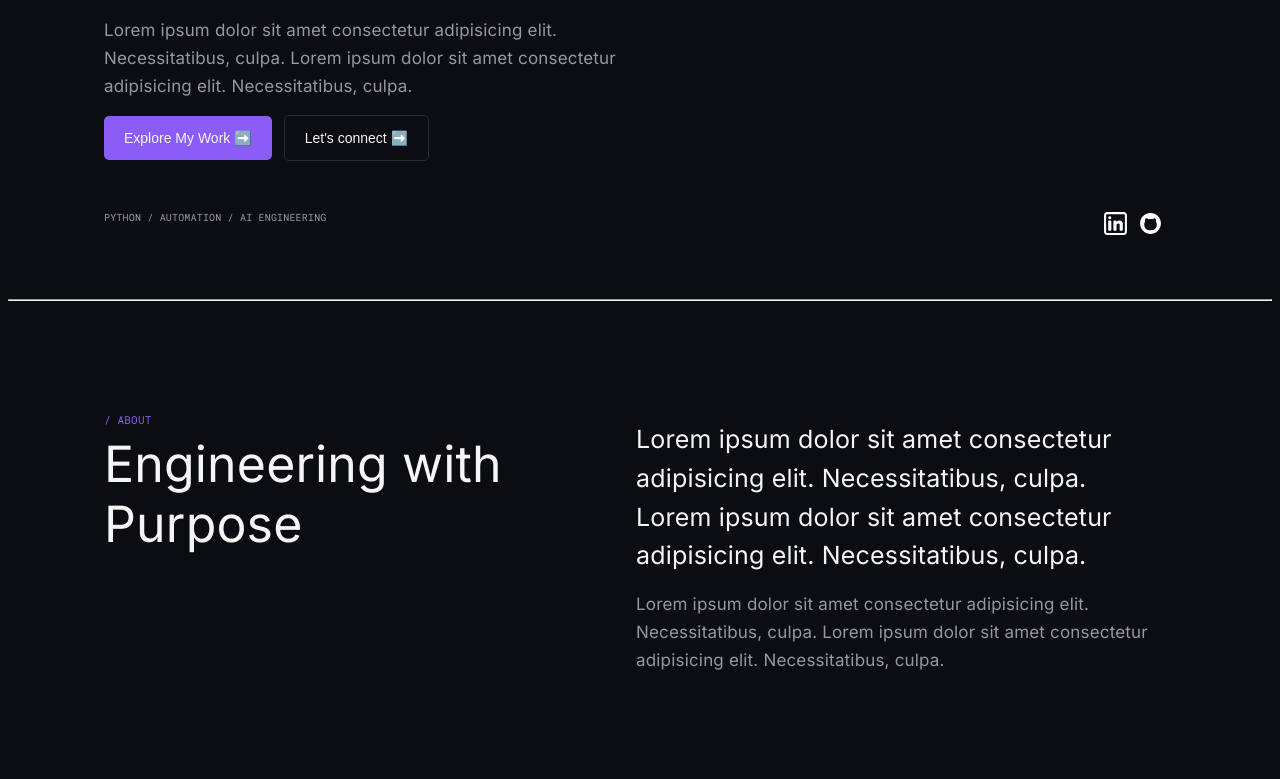
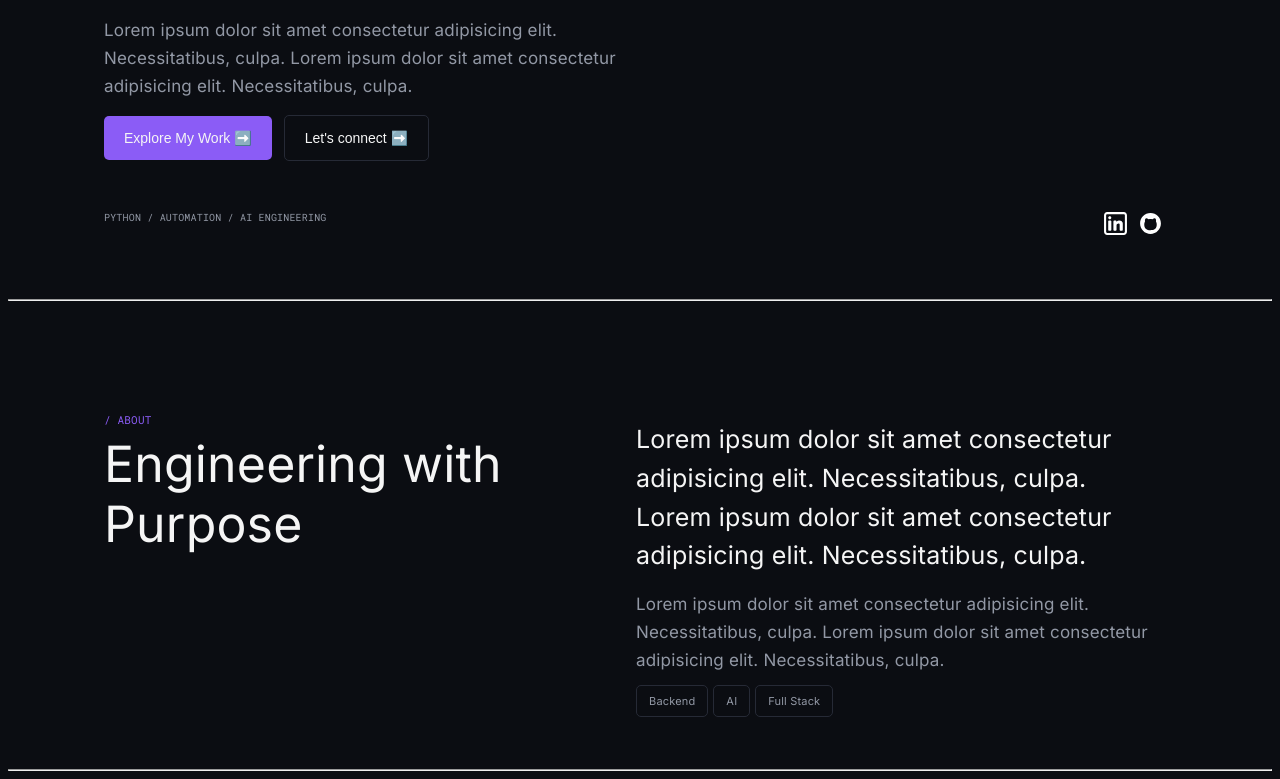
Before and after one commit to Abhishek-D-P/portfolio, a React (Vite) app in the folder portfolio-UI/: page / in a window 1280 px wide. Shown: the part 502-1281 px from the top of the page. Before the commit the page ends 1251 px from the top, so only its background shows below. Built offline with nearby package versions, Linux system fonts and the light colour scheme.

Commit message:
about page 2

```diff
--- a/portfolio-UI/src/App.jsx
+++ b/portfolio-UI/src/App.jsx
@@ -8,6 +8,7 @@ function App() {
       <Home></Home>
       <hr />
       <About></About>
+      <hr />
     </>
 
   )
--- /dev/null
+++ b/portfolio-UI/src/components/Interest.jsx
@@ -0,0 +1,14 @@
+import '../static/css/components/Interest.css'
+
+function Interest({value}){
+
+    return (
+        <>
+            <div className="interest">
+                {value}
+            </div>
+        </>
+    )
+}
+
+export default Interest
--- a/portfolio-UI/src/components/NavBar.jsx
+++ b/portfolio-UI/src/components/NavBar.jsx
@@ -5,8 +5,8 @@ function NavBar(){
             <div className="navbar">
                 <div className="logo-section">Abhishek D Pattanshetti</div>
                 <div className="nav-section">
-                    <a href="">Home</a>
-                    <a href="">About</a>
+                    <a href="#home">Home</a>
+                    <a href="#about">About</a>
                     <a href="">Experience</a>
                     <a href="">Projects</a>
                     <a href="">Contact</a>
--- a/portfolio-UI/src/pages/About.jsx
+++ b/portfolio-UI/src/pages/About.jsx
@@ -1,4 +1,5 @@
 import Text from "../components/Text"
+import Interest from "../components/Interest"
 
 import '../static/css/pages/About.css'
 
@@ -6,7 +7,7 @@ import '../static/css/pages/About.css'
 function About(){
     return(
         <>
-            <div className="about">
+            <section className="about" id="about">
                 <div className="about-left-section">
                     <Text type = 'caption' content = '/ ABOUT' fontSize='11px'></Text>
                     <Text type = 'heading' content = 'Engineering with Purpose' fontSize='50px'></Text>
@@ -15,9 +16,12 @@ function About(){
                 <div className="about-right-section">
                     <Text type = 'subheading' content = 'Lorem ipsum dolor sit amet consectetur adipisicing elit. Necessitatibus, culpa. Lorem ipsum dolor sit amet consectetur adipisicing elit. Necessitatibus, culpa.' fontSize='25px'></Text>
                     <Text type = 'paragraph' content = 'Lorem ipsum dolor sit amet consectetur adipisicing elit. Necessitatibus, culpa. Lorem ipsum dolor sit amet consectetur adipisicing elit. Necessitatibus, culpa.' fontSize='17px'></Text>
+                    <Interest value = 'Backend'></Interest>
+                    <Interest value = 'AI'></Interest>
+                    <Interest value = 'Full Stack'></Interest>
                 </div>
 
-            </div>
+            </section>
         </>
     )
 
--- a/portfolio-UI/src/pages/Home.jsx
+++ b/portfolio-UI/src/pages/Home.jsx
@@ -8,7 +8,7 @@ function Home(){
     return (
         <>
             <NavBar></NavBar>
-            <div className="home-content">
+            <section className="home-content" id="home">
                 <div className="home-left-section">
                     <Text type = 'caption' content = 'SENIOR SOFTWARE CONSULTANT' fontSize='11px'></Text>
                     <Text type = 'heading' content = 'Lorem ipsum dolor sit amet consectetur adipisicing elit. At non laboriosam placeat odio rerum, ' fontSize='50px'></Text>
@@ -28,7 +28,7 @@ function Home(){
                         <a href="https://github.com/Abhishek-D-P" target="_blank"><img src="src/assets/github-svgrepo-com.svg    " alt="" /></a>
                     </div>
                 </div>
-            </div>
+            </section>
 
         </>
     )
--- /dev/null
+++ b/portfolio-UI/src/static/css/components/Interest.css
@@ -0,0 +1,10 @@
+
+.interest{
+    display: inline;
+    font-size: 11px;
+    font-family: var(--heading);
+    padding: 8px 12px;
+    border: 1px solid var(--border);
+    border-radius: 5px;
+    margin-right:5px;
+}
```
